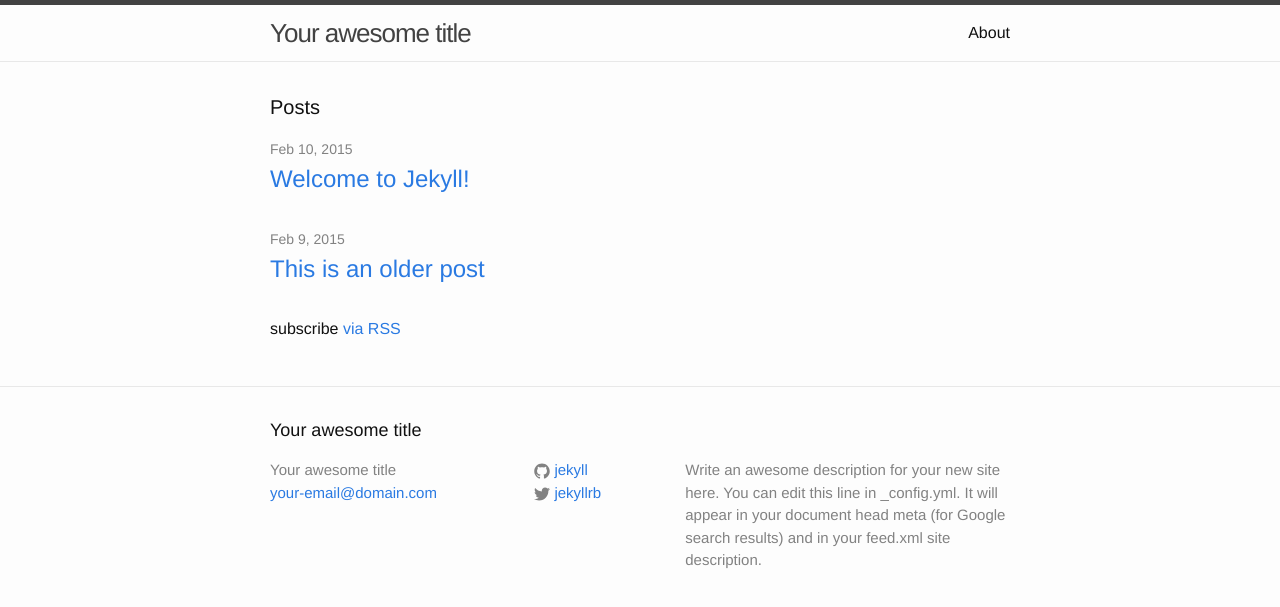
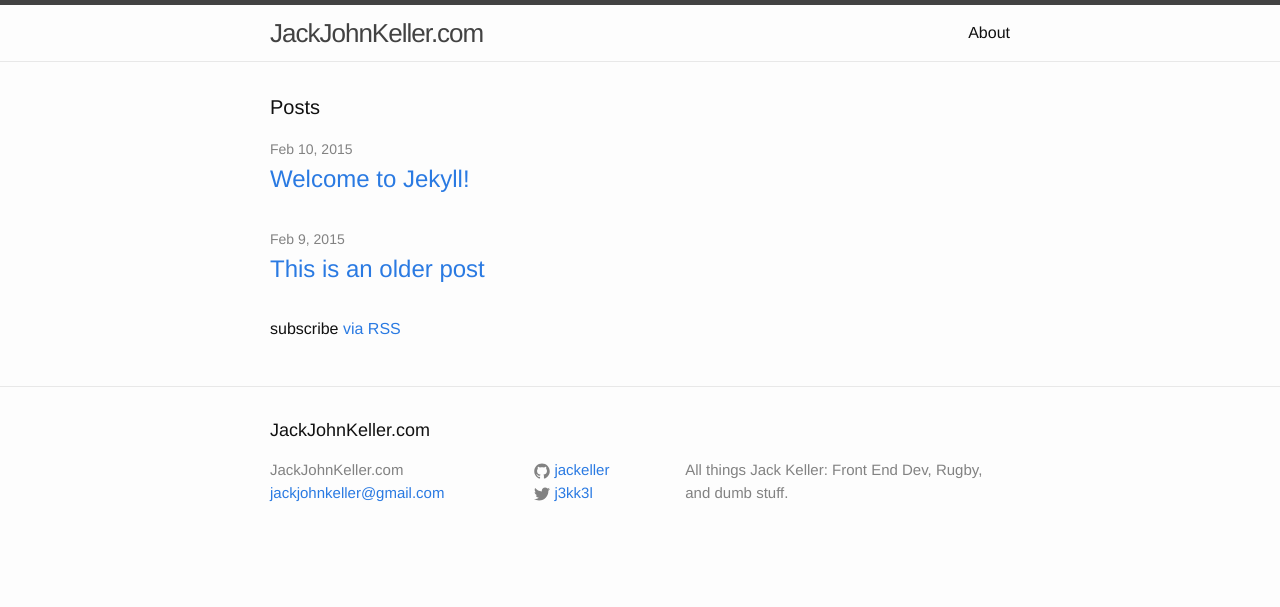
Before and after one commit to jackeller/jackeller.github.io, a Jekyll site: the page built from index.html, in a window 1280 px wide. Shown: the top 607 px of the page. Built offline with Jekyll 4.4.1, drawn with Linux system fonts in a browser that asks for light colours.

Commit message:
updated config

```diff
--- a/_config.yml
+++ b/_config.yml
@@ -1,14 +1,12 @@
 # Site settings
-title: Your awesome title
-email: your-email@domain.com
+title: JackJohnKeller.com
+email: jackjohnkeller@gmail.com
 description: > # this means to ignore newlines until "baseurl:"
-  Write an awesome description for your new site here. You can edit this
-  line in _config.yml. It will appear in your document head meta (for
-  Google search results) and in your feed.xml site description.
+  All things Jack Keller:  Front End Dev, Rugby, and dumb stuff.
 baseurl: "" # the subpath of your site, e.g. /blog/
-url: "http://yourdomain.com" # the base hostname & protocol for your site
-twitter_username: jekyllrb
-github_username:  jekyll
+url: "http://jackjohnkeller.com" # the base hostname & protocol for your site
+twitter_username: j3kk3l
+github_username:  jackeller
 
 # Build settings
 markdown: kramdown
```
